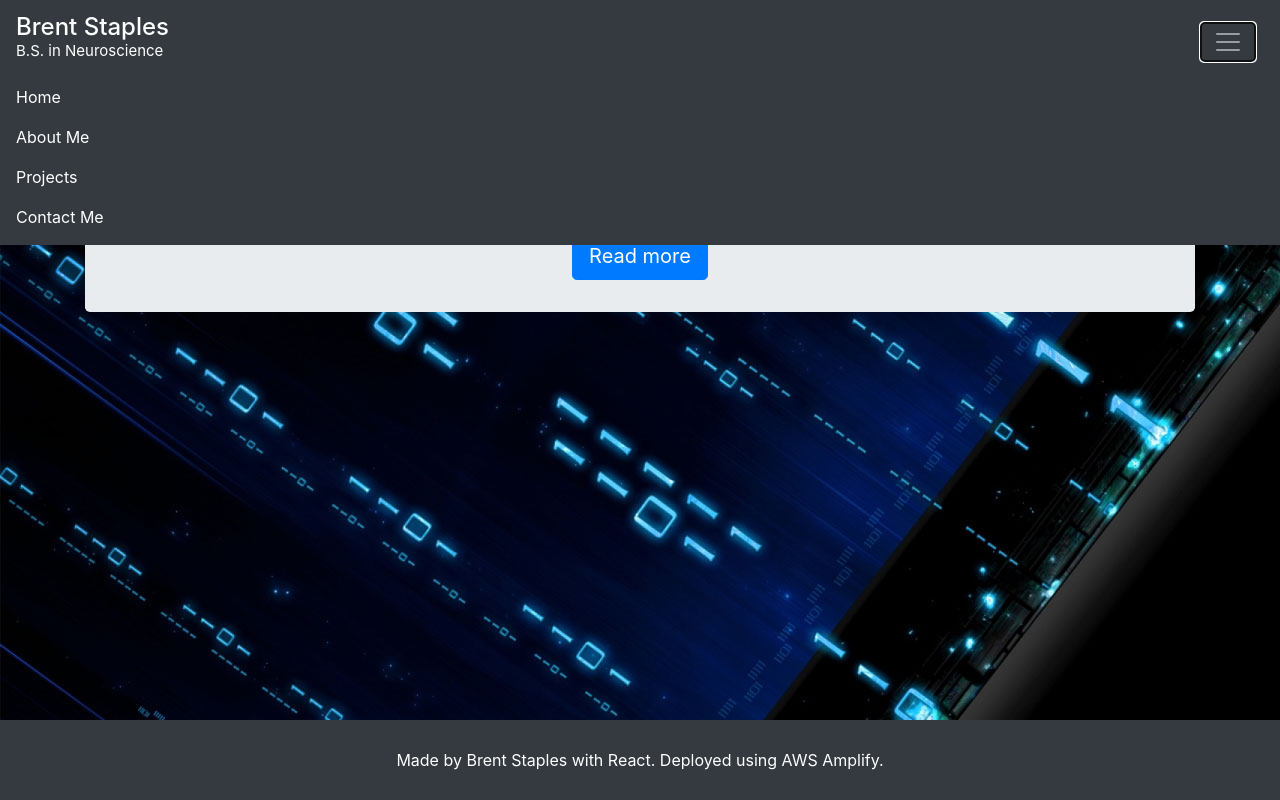
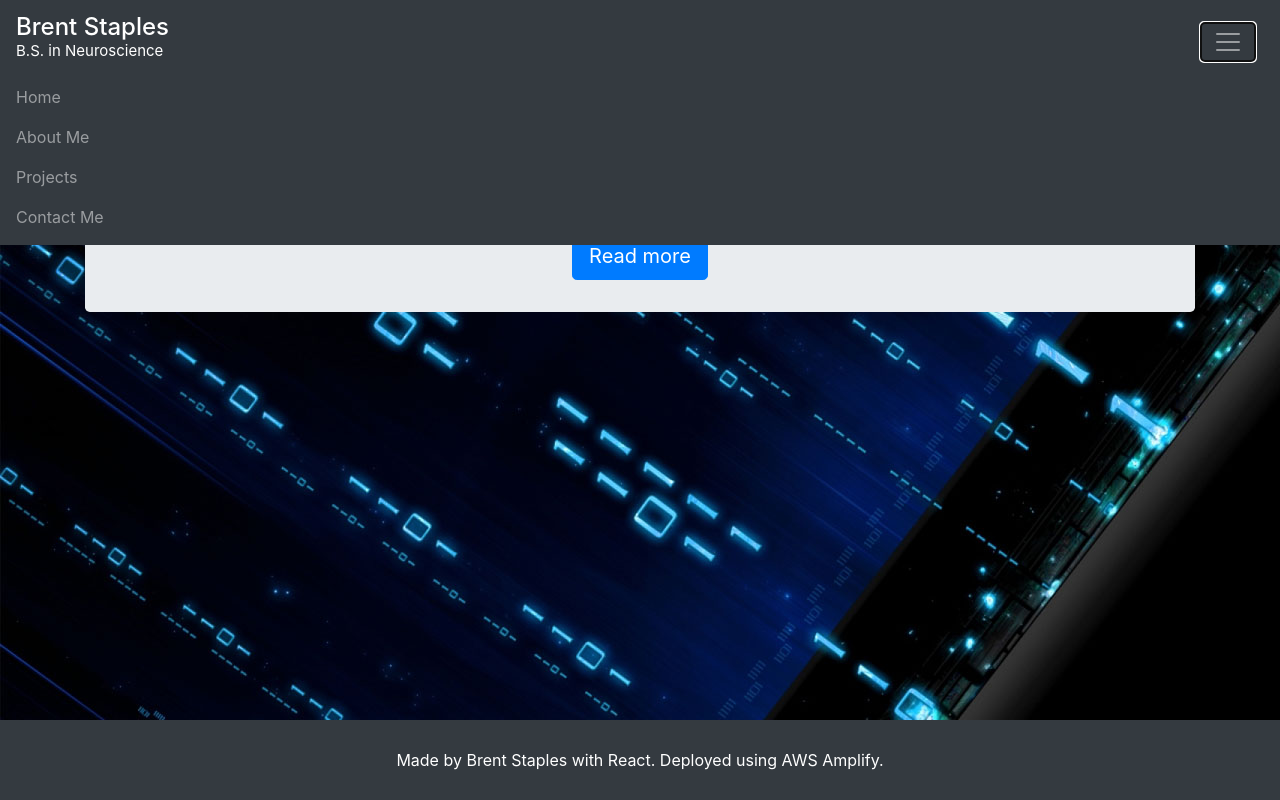
Before and after one commit to staplesb/website, a React (Create React App) app: page / in a window 1280 px wide. Both pictures are taken after a click on the button 1228 px from the left and 42 px from the top of the page. Built offline with nearby package versions, Linux system fonts and the light colour scheme.

Commit message:
Fixing NavLinks

```diff
--- a/src/components/navigation.jsx
+++ b/src/components/navigation.jsx
@@ -1,5 +1,5 @@
 import React, { useState } from "react";
-
+import { Link } from "react-router-dom";
 import {
   Button,
   Container,
@@ -31,24 +31,24 @@ const Navi = (props) => {
         <Collapse isOpen={!collapsed} navbar>
           <Nav navbar color="dark">
             <NavItem>
-              <NavLink href="/" className="text-white">
+              <Link to="/" onClick={toggleNavbar} className="nav-link">
                 Home
-              </NavLink>
+              </Link>
             </NavItem>
             <NavItem>
-              <NavLink href="/aboutme" className="text-white">
+              <Link to="/aboutme" onClick={toggleNavbar} className="nav-link">
                 About Me
-              </NavLink>
+              </Link>
             </NavItem>
             <NavItem>
-              <NavLink href="/projects" className="text-white">
+              <Link to="/projects" onClick={toggleNavbar} className="nav-link">
                 Projects
-              </NavLink>
+              </Link>
             </NavItem>
             <NavItem>
-              <NavLink href="/contactme" className="text-white">
+              <Link to="/contactme" onClick={toggleNavbar} className="nav-link">
                 Contact Me
-              </NavLink>
+              </Link>
             </NavItem>
           </Nav>
         </Collapse>
--- a/src/components/routing.jsx
+++ b/src/components/routing.jsx
@@ -1,6 +1,6 @@
 import React, { Component } from "react";
 import Navigation from "./navigation";
-import { BrowserRouter as Router, Switch, Route, Link } from "react-router-dom";
+import { BrowserRouter as Router, Switch, Route } from "react-router-dom";
 import Home from "../home";
 import AboutMe from "../aboutMe";
 import Projects from "../projects";
```
